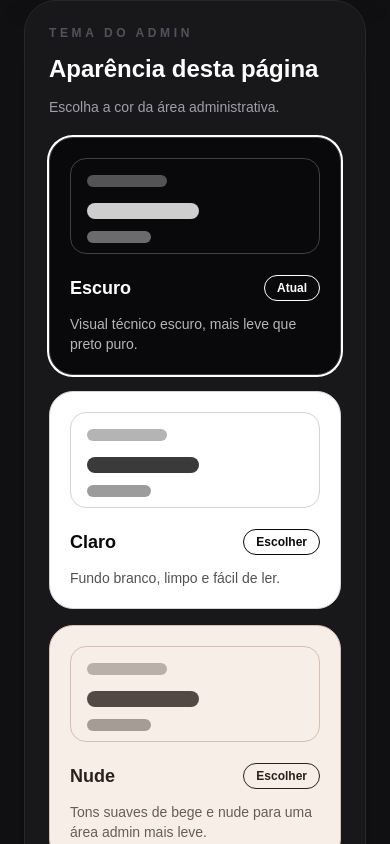
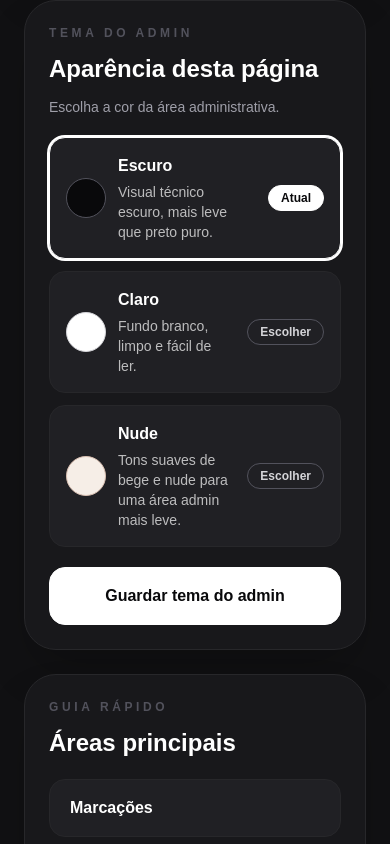
Before and after one commit to afoliveira111/agenda-saas, a Next.js app: page /admin in a window 390 px wide. Shown: the part 1220-2064 px from the top of the page. Built offline with nearby package versions, Linux system fonts and the light colour scheme; no server answers; the database is empty.

Commit message:
apply themes to dashboard and admin pages

```diff
--- a/src/app/admin/AdminThemeSelector.tsx
+++ b/src/app/admin/AdminThemeSelector.tsx
@@ -1,45 +1,74 @@
 "use client"
 
 import { useState } from "react"
-import {
-  adminThemes,
-  type AdminTheme,
-} from "@/lib/admin-theme"
+import { adminThemes, type AdminTheme } from "../../lib/admin-theme"
 
 type AdminThemeSelectorProps = {
   currentTheme: AdminTheme
 }
 
-function getPreviewClasses(theme: AdminTheme) {
+function getDotClasses(theme: AdminTheme) {
   if (theme === "LIGHT") {
-    return "border-zinc-300 bg-white text-zinc-950"
+    return "border-zinc-300 bg-white"
   }
 
   if (theme === "NUDE") {
-    return "border-[#d8beb0] bg-[#f6eee7] text-[#2b211c]"
+    return "border-[#d8beb0] bg-[#f6eee7]"
   }
 
-  return "border-zinc-700 bg-zinc-950 text-white"
+  return "border-zinc-600 bg-zinc-950"
 }
 
-function getCardClasses(theme: AdminTheme, selected: boolean) {
-  const base = "cursor-pointer rounded-3xl border p-5 transition hover:scale-[1.01]"
+function getCardClasses({
+  pageTheme,
+  selected,
+}: {
+  pageTheme: AdminTheme
+  selected: boolean
+}) {
+  const base = "cursor-pointer rounded-2xl border p-4 transition"
 
-  if (theme === "LIGHT") {
-    return `${base} border-zinc-300 bg-white text-zinc-950 hover:border-zinc-950 ${
-      selected ? "ring-2 ring-zinc-950" : ""
-    }`
+  if (pageTheme === "LIGHT") {
+    return selected
+      ? `${base} border-zinc-950 bg-zinc-50 text-zinc-950 ring-2 ring-zinc-950`
+      : `${base} border-zinc-200 bg-white text-zinc-950 hover:border-zinc-950`
   }
 
-  if (theme === "NUDE") {
-    return `${base} border-[#d8beb0] bg-[#f6eee7] text-[#2b211c] hover:border-[#2b211c] ${
-      selected ? "ring-2 ring-[#2b211c]" : ""
-    }`
+  if (pageTheme === "NUDE") {
+    return selected
+      ? `${base} border-[#2b211c] bg-white text-[#2b211c] ring-2 ring-[#2b211c]`
+      : `${base} border-[#ead8ca] bg-[#fff8f2] text-[#2b211c] hover:border-[#2b211c]`
   }
 
-  return `${base} border-zinc-700 bg-zinc-950 text-white hover:border-white ${
-    selected ? "ring-2 ring-white" : ""
-  }`
+  return selected
+    ? `${base} border-white bg-[#202024] text-white ring-2 ring-white`
+    : `${base} border-zinc-800 bg-[#202024] text-white hover:border-white`
+}
+
+function getBadgeClasses({
+  pageTheme,
+  selected,
+}: {
+  pageTheme: AdminTheme
+  selected: boolean
+}) {
+  const base = "shrink-0 rounded-full border px-3 py-1 text-xs font-semibold"
+
+  if (pageTheme === "LIGHT") {
+    return selected
+      ? `${base} border-zinc-950 bg-zinc-950 text-white`
+      : `${base} border-zinc-300 text-zinc-700`
+  }
+
+  if (pageTheme === "NUDE") {
+    return selected
+      ? `${base} border-[#2b211c] bg-[#2b211c] text-white`
+      : `${base} border-[#d8beb0] text-[#2b211c]`
+  }
+
+  return selected
+    ? `${base} border-white bg-white text-zinc-950`
+    : `${base} border-zinc-600 text-zinc-300`
 }
 
 export function AdminThemeSelector({
@@ -48,46 +77,55 @@ export function AdminThemeSelector({
   const [selectedTheme, setSelectedTheme] = useState<AdminTheme>(currentTheme)
 
   return (
-    <div className="grid gap-4 md:grid-cols-3">
-      {adminThemes.map((theme) => {
-        const selected = selectedTheme === theme.value
-        const isSavedTheme = currentTheme === theme.value
+    <div className="grid gap-3">
+      {adminThemes.map((adminTheme) => {
+        const themeValue: AdminTheme = adminTheme.value
+        const selected = selectedTheme === themeValue
+        const isSavedTheme = currentTheme === themeValue
 
         return (
           <label
-            key={theme.value}
-            className={getCardClasses(theme.value, selected)}
+            key={themeValue}
+            className={getCardClasses({
+              pageTheme: currentTheme,
+              selected,
+            })}
           >
             <input
               type="radio"
               name="adminTheme"
-              value={theme.value}
+              value={themeValue}
               checked={selected}
-              onChange={() => setSelectedTheme(theme.value)}
+              onChange={() => setSelectedTheme(themeValue)}
               className="sr-only"
             />
 
-            <div
-              className={`mb-5 h-24 rounded-2xl border ${getPreviewClasses(
-                theme.value,
-              )}`}
-            >
-              <div className="p-4">
-                <div className="h-3 w-20 rounded-full bg-current opacity-30" />
-                <div className="mt-4 h-4 w-28 rounded-full bg-current opacity-80" />
-                <div className="mt-3 h-3 w-16 rounded-full bg-current opacity-40" />
+            <div className="flex items-center justify-between gap-4">
+              <div className="flex min-w-0 items-center gap-3">
+                <span
+                  className={`h-10 w-10 shrink-0 rounded-full border ${getDotClasses(
+                    themeValue,
+                  )}`}
+                />
+
+                <div className="min-w-0">
+                  <p className="font-bold">{adminTheme.label}</p>
+
+                  <p className="mt-1 text-sm opacity-70">
+                    {adminTheme.description}
+                  </p>
+                </div>
               </div>
-            </div>
 
-            <div className="flex items-center justify-between gap-4">
-              <span className="text-lg font-bold">{theme.label}</span>
-
-              <span className="rounded-full border border-current px-3 py-1 text-xs font-semibold">
+              <span
+                className={getBadgeClasses({
+                  pageTheme: currentTheme,
+                  selected,
+                })}
+              >
                 {selected ? (isSavedTheme ? "Atual" : "Escolhido") : "Escolher"}
               </span>
             </div>
-
-            <p className="mt-3 text-sm opacity-70">{theme.description}</p>
           </label>
         )
       })}
```
